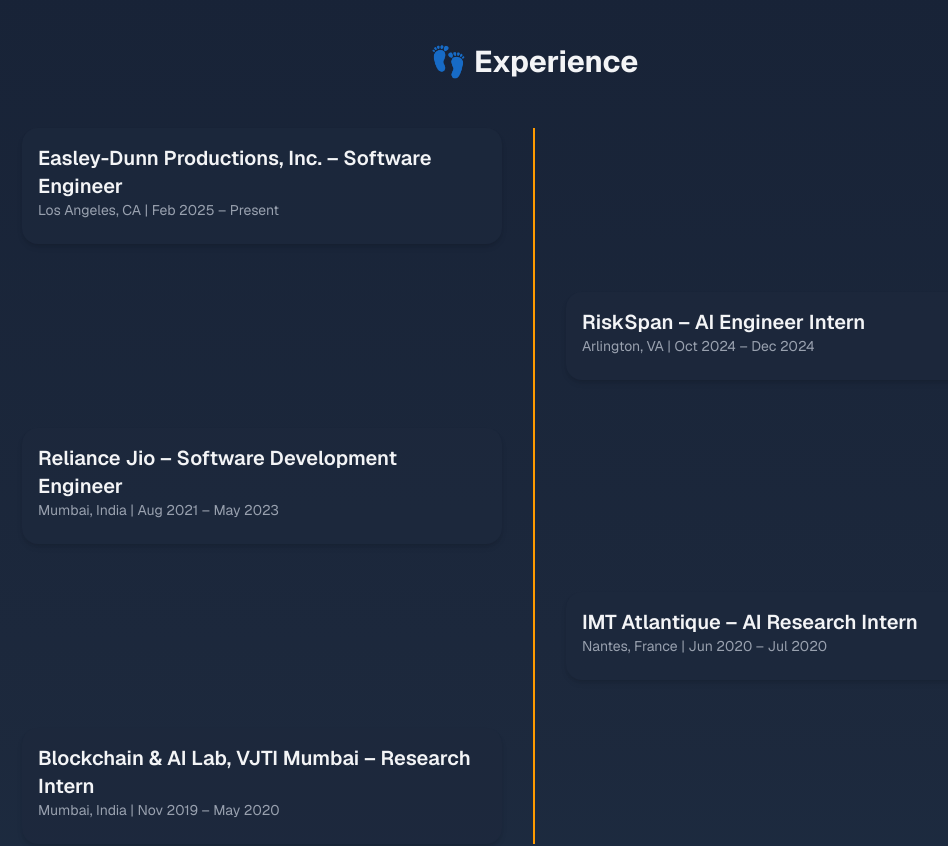
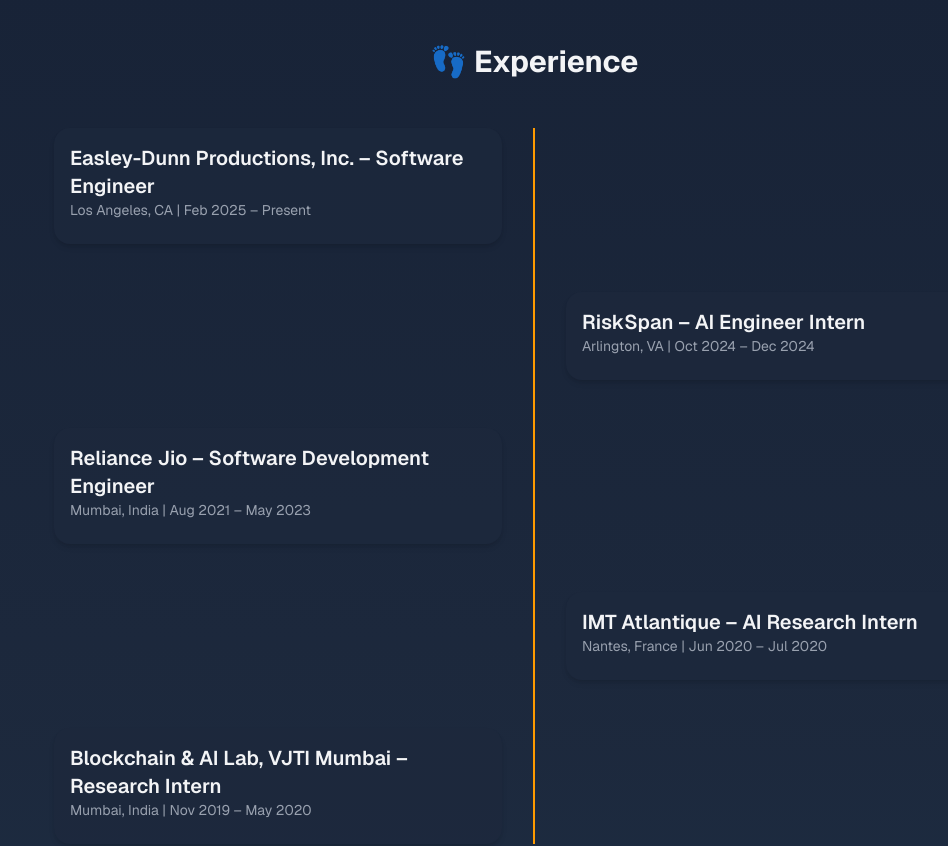
Before and after one commit to pearlpatel207/my_resume, a Next.js app: page / in a window 1280 px wide. Shown: the part 1620-2466 px from the top of the page, without its empty margins (106-1054 px from the left). Built offline with nearby package versions, Linux system fonts and the light colour scheme.

Commit message:
Fixed Experiences section for mobile

```diff
--- a/src/app/page.tsx
+++ b/src/app/page.tsx
@@ -6,6 +6,7 @@
 import { Card, CardContent } from "@/components/ui/card";
 import { Github, Linkedin, Mail, Underline } from "lucide-react";
 import { projects } from "@/data/projects";
+import { experiences } from "@/data/experiences";
 
 export default function Portfolio() {
   const aboutRef = useRef<HTMLDivElement | null>(null);
@@ -25,6 +26,12 @@
     day: "bg-gradient-to-b from-sky-200 via-sky-100 to-amber-100 text-gray-800",
     sunset: "bg-gradient-to-b from-pink-300 via-orange-200 to-purple-300 text-gray-900",
     night: "bg-gradient-to-b from-slate-900 via-slate-800 to-sky-900 text-gray-100",
+  };
+
+  const [expandedIndex, setExpandedIndex] = useState<number | null>(null);
+
+  const toggleExpand = (index: number) => {
+    setExpandedIndex(expandedIndex === index ? null : index);
   };
 
   const handleDiveIn = () => {
@@ -216,96 +223,36 @@
         <h2 className="text-3xl font-bold text-center mb-12">👣 Experience</h2>
 
         <div className="relative max-w-5xl mx-auto">
-          {/* Central vertical line */}
-          <div className="absolute left-1/2 transform -translate-x-1/2 h-full border-l-2 border-amber-500"></div>
+          <div className="absolute left-1/2 md:left-1/2 sm:left-6 transform -translate-x-1/2 md:h-full h-full border-l-2 border-amber-500"></div>
 
           <div className="space-y-12">
-            {/* Easley-Dunn */}
-            <div className="md:flex md:justify-start md:items-start relative group">
-              <div className="md:w-1/2 md:pr-8 relative z-10">
-                <div className="bg-white/70 dark:bg-slate-800/70 rounded-2xl shadow-md p-4 transition-all duration-300 group-hover:p-6 group-hover:shadow-xl">
-                  <h3 className="text-xl font-semibold">Easley-Dunn Productions, Inc. – Software Engineer</h3>
-                  <p className="text-gray-500 dark:text-gray-400 text-sm">Los Angeles, CA | Feb 2025 – Present</p>
-                  <ul className="mt-2 space-y-1 list-disc list-inside text-gray-700 dark:text-gray-200 max-h-0 overflow-hidden group-hover:max-h-96 transition-all duration-300">
-                    <li>Implemented backend systems and gameplay in Unity, integrating APIs and ensuring reliability across distributed components.</li>
-                    <li>Led feature development and performance optimization, debugging critical issues to improve scalability of production systems.</li>
-                    <li>Optimized memory usage and frame rates, ensuring a smoother user experience.</li>
-                  </ul>
+            {experiences.map((exp, i) => (
+              <div
+                key={i}
+                className={`flex flex-col md:flex-row ${
+                  exp.align === "right" ? "md:justify-end" : "md:justify-start"
+                } relative group`}
+              >
+                <div className="w-full md:w-1/2 md:pr-8 md:pl-8 relative z-10">
+                  <div
+                    className="bg-white/70 dark:bg-slate-800/70 rounded-2xl shadow-md p-4 transition-all duration-300 group-hover:p-6 group-hover:shadow-xl cursor-pointer"
+                    onClick={() => toggleExpand(i)}
+                  >
+                    <h3 className="text-xl font-semibold">{exp.title}</h3>
+                    <p className="text-gray-500 dark:text-gray-400 text-sm">{exp.location}</p>
+                    <ul
+                      className={`mt-2 space-y-1 list-disc list-inside text-gray-700 dark:text-gray-200 overflow-hidden transition-all duration-300 ${
+                        expandedIndex === i ? "max-h-96" : "max-h-0 md:group-hover:max-h-96"
+                      }`}
+                    >
+                      {exp.bullets.map((b, idx) => (
+                        <li key={idx}>{b}</li>
+                      ))}
+                    </ul>
+                  </div>
                 </div>
               </div>
-              <div className="md:w-1/2"></div>
-            </div>
-
-            {/* RiskSpan */}
-            <div className="md:flex md:justify-end md:items-start relative group">
-              <div className="md:w-1/2"></div>
-              <div className="md:w-1/2 md:pl-8 relative z-10">
-                <div className="bg-white/70 dark:bg-slate-800/70 rounded-2xl shadow-md p-4 transition-all duration-300 group-hover:p-6 group-hover:shadow-xl">
-                  <h3 className="text-xl font-semibold">RiskSpan – AI Engineer Intern</h3>
-                  <p className="text-gray-500 dark:text-gray-400 text-sm">Arlington, VA | Oct 2024 – Dec 2024</p>
-                  <ul className="mt-2 space-y-1 list-disc list-inside text-gray-700 dark:text-gray-200 max-h-0 overflow-hidden group-hover:max-h-96 transition-all duration-300">
-                    <li>Built Generative AI models (GANs, VAEs) to create synthetic financial datasets, improving data diversity and model accuracy.</li>
-                    <li>Optimized models via hyperparameter tuning, feature selection, and bias mitigation, improving predictive accuracy.</li>
-                    <li>Developed ETL pipelines for preprocessing and validating financial datasets.</li>
-                  </ul>
-                </div>
-              </div>
-            </div>
-
-            {/* Reliance Jio */}
-            <div className="md:flex md:justify-start md:items-start relative group">
-              <div className="md:w-1/2 md:pr-8 relative z-10">
-                <div className="bg-white/70 dark:bg-slate-800/70 rounded-2xl shadow-md p-4 transition-all duration-300 group-hover:p-6 group-hover:shadow-xl">
-                  <h3 className="text-xl font-semibold">Reliance Jio – Software Development Engineer</h3>
-                  <p className="text-gray-500 dark:text-gray-400 text-sm">Mumbai, India | Aug 2021 – May 2023</p>
-                  <ul className="mt-2 space-y-1 list-disc list-inside text-gray-700 dark:text-gray-200 max-h-0 overflow-hidden group-hover:max-h-96 transition-all duration-300">
-                    <li>Performed thorough testing on mobile and web applications, collaborating with developers to identify and resolve bugs, improving usability and user experience.</li>
-                    <li>Supported backend development of an internal data analytics tool.</li>
-                  </ul>
-                </div>
-              </div>
-              <div className="md:w-1/2"></div>
-            </div>
-
-            {/* IMT Atlantique */}
-            <div className="md:flex md:justify-end md:items-start relative group">
-              <div className="md:w-1/2"></div>
-              <div className="md:w-1/2 md:pl-8 relative z-10">
-                <div className="bg-white/70 dark:bg-slate-800/70 rounded-2xl shadow-md p-4 transition-all duration-300 group-hover:p-6 group-hover:shadow-xl">
-                  <h3 className="text-xl font-semibold">IMT Atlantique – AI Research Intern</h3>
-                  <p className="text-gray-500 dark:text-gray-400 text-sm">Nantes, France | Jun 2020 – Jul 2020</p>
-                  <ul className="mt-2 space-y-1 list-disc list-inside text-gray-700 dark:text-gray-200 max-h-0 overflow-hidden group-hover:max-h-96 transition-all duration-300">
-                    <li>Developed RNN and LSTM-based prediction models for solar energy power production, reducing errors by 50%.</li>
-                    <li>
-                      Find my work{' '}
-                      <a
-                        href="https://github.com/pearlpatel207/Estimation-of-Electricity-Production-from-Photovoltaic-Panels"
-                        className="text-amber-500 underline hover:text-amber-600 transition-colors"
-                        target="_blank"
-                        rel="noopener noreferrer"
-                      >
-                        here
-                      </a>
-                    </li>
-                  </ul>
-                </div>
-              </div>
-            </div>
-
-            {/* VJTI */}
-            <div className="md:flex md:justify-start md:items-start relative group">
-              <div className="md:w-1/2 md:pr-8 relative z-10">
-                <div className="bg-white/70 dark:bg-slate-800/70 rounded-2xl shadow-md p-4 transition-all duration-300 group-hover:p-6 group-hover:shadow-xl">
-                  <h3 className="text-xl font-semibold">Blockchain & AI Lab, VJTI Mumbai – Research Intern</h3>
-                  <p className="text-gray-500 dark:text-gray-400 text-sm">Mumbai, India | Nov 2019 – May 2020</p>
-                  <ul className="mt-2 space-y-1 list-disc list-inside text-gray-700 dark:text-gray-200 max-h-0 overflow-hidden group-hover:max-h-96 transition-all duration-300">
-                    <li>Engineered Deepfake detection models using CNN-based architectures, improving accuracy.</li>
-                    <li>Built efficient video data pipelines for high-dimensional inputs, improving detection performance.</li>
-                  </ul>
-                </div>
-              </div>
-              <div className="md:w-1/2"></div>
-            </div>
+            ))}
           </div>
         </div>
       </section>
--- /dev/null
+++ b/src/data/experiences.ts
@@ -0,0 +1,49 @@
+export const experiences = [
+    {
+      title: "Easley-Dunn Productions, Inc. – Software Engineer",
+      location: "Los Angeles, CA | Feb 2025 – Present",
+      bullets: [
+        "Implemented backend systems and gameplay in Unity, integrating APIs and ensuring reliability across distributed components.",
+        "Led feature development and performance optimization, debugging critical issues to improve scalability of production systems.",
+        "Optimized memory usage and frame rates, ensuring a smoother user experience.",
+      ],
+      align: "left",
+    },
+    {
+      title: "RiskSpan – AI Engineer Intern",
+      location: "Arlington, VA | Oct 2024 – Dec 2024",
+      bullets: [
+        "Built Generative AI models (GANs, VAEs) to create synthetic financial datasets, improving data diversity and model accuracy.",
+        "Optimized models via hyperparameter tuning, feature selection, and bias mitigation, improving predictive accuracy.",
+        "Developed ETL pipelines for preprocessing and validating financial datasets.",
+      ],
+      align: "right",
+    },
+    {
+      title: "Reliance Jio – Software Development Engineer",
+      location: "Mumbai, India | Aug 2021 – May 2023",
+      bullets: [
+        "Performed thorough testing on mobile and web applications, collaborating with developers to identify and resolve bugs, improving usability and user experience.",
+        "Supported backend development of an internal data analytics tool.",
+      ],
+      align: "left",
+    },
+    {
+      title: "IMT Atlantique – AI Research Intern",
+      location: "Nantes, France | Jun 2020 – Jul 2020",
+      bullets: [
+        "Developed RNN and LSTM-based prediction models for solar energy power production, reducing errors by 50%.",
+        "Find my work here: https://github.com/pearlpatel207/Estimation-of-Electricity-Production-from-Photovoltaic-Panels",
+      ],
+      align: "right",
+    },
+    {
+      title: "Blockchain & AI Lab, VJTI Mumbai – Research Intern",
+      location: "Mumbai, India | Nov 2019 – May 2020",
+      bullets: [
+        "Engineered Deepfake detection models using CNN-based architectures, improving accuracy.",
+        "Built efficient video data pipelines for high-dimensional inputs, improving detection performance.",
+      ],
+      align: "left",
+    },
+  ];
```
